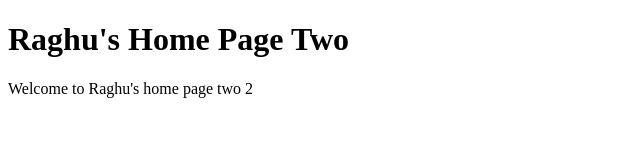
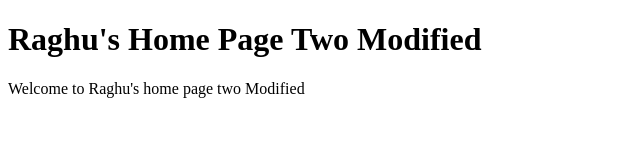
Before and after one commit to rkaranam-sketch/rkaranam-Labs, a plain HTML site: page PageTwo.html in a window 1280 px wide. Shown: the whole page, without its empty margins (0-640 px from the left). Drawn offline with Linux system fonts and the light colour scheme.

Commit message:
Update PageTwo.html
Modified page2

```diff
--- a/PageTwo.html
+++ b/PageTwo.html
@@ -3,10 +3,10 @@
 <head>
     <meta charset="UTF-8">
     <meta name="viewport" content="width=device-width, initial-scale=1.0">
-    <title>Raghu's Home Page Two</title>
+    <title>Raghu's Home Page Two Modified</title>
 </head>
 <body>
-    <h1>Raghu's Home Page Two</h1>
-    <p>Welcome to Raghu's home page two 2</p>
+    <h1>Raghu's Home Page Two Modified</h1>
+    <p>Welcome to Raghu's home page two Modified</p>
 </body>
 </html>
```
